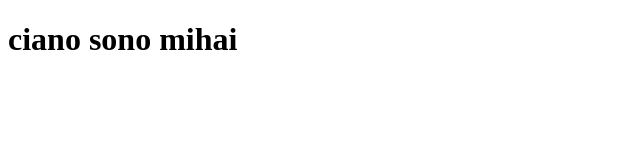
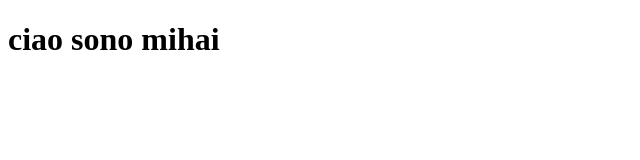
Before and after one commit to MihaiArbore/test, a plain HTML site: page index.html in a window 1280 px wide. Shown: the whole page, without its empty margins (0-640 px from the left). Drawn offline with Linux system fonts and the light colour scheme.

Commit message:
text modify

```diff
--- a/index.html
+++ b/index.html
@@ -6,6 +6,6 @@
     <title>Document</title>
 </head>
 <body>
-    <h1>ciano sono mihai</h1>
+    <h1>ciao sono mihai</h1>
 </body>
 </html>
```
